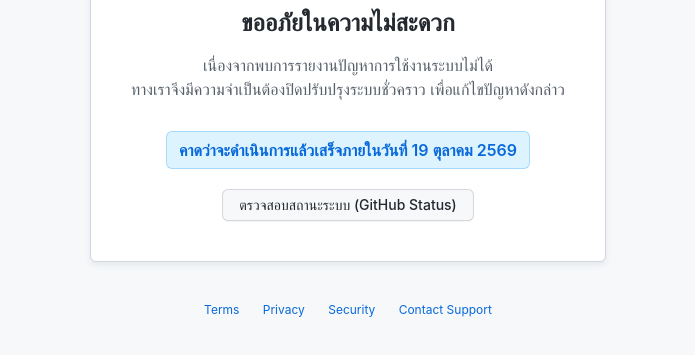
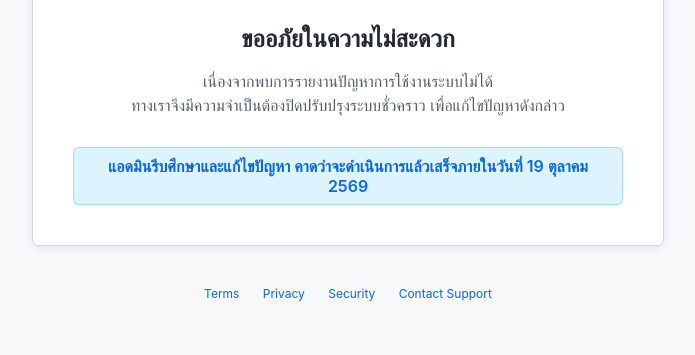
Before and after one commit to TTMSADAO2/-ttmed-sadao-queue, a plain HTML site: page index.html in a window 1280 px wide. Shown: the part 395-750 px from the top of the page, without its empty margins (292-987 px from the left). Drawn offline with Linux system fonts and the light colour scheme.

Commit message:
Update index.html

```diff
--- a/index.html
+++ b/index.html
@@ -131,11 +131,8 @@
         <p>เนื่องจากพบการรายงานปัญหาการใช้งานระบบไม่ได้<br>ทางเราจึงมีความจำเป็นต้องปิดปรับปรุงระบบชั่วคราว เพื่อแก้ไขปัญหาดังกล่าว</p>
 
         <div class="highlight-date">
-            คาดว่าจะดำเนินการแล้วเสร็จภายในวันที่ 19 ตุลาคม 2569
+            แอดมินรีบศึกษาและแก้ไขปัญหา คาดว่าจะดำเนินการแล้วเสร็จภายในวันที่ 19 ตุลาคม 2569
         </div>
-
-        <br>
-        <a href="https://githubstatus.com/" class="btn">ตรวจสอบสถานะระบบ (GitHub Status)</a>
     </div>
 
     <div class="footer">
```
